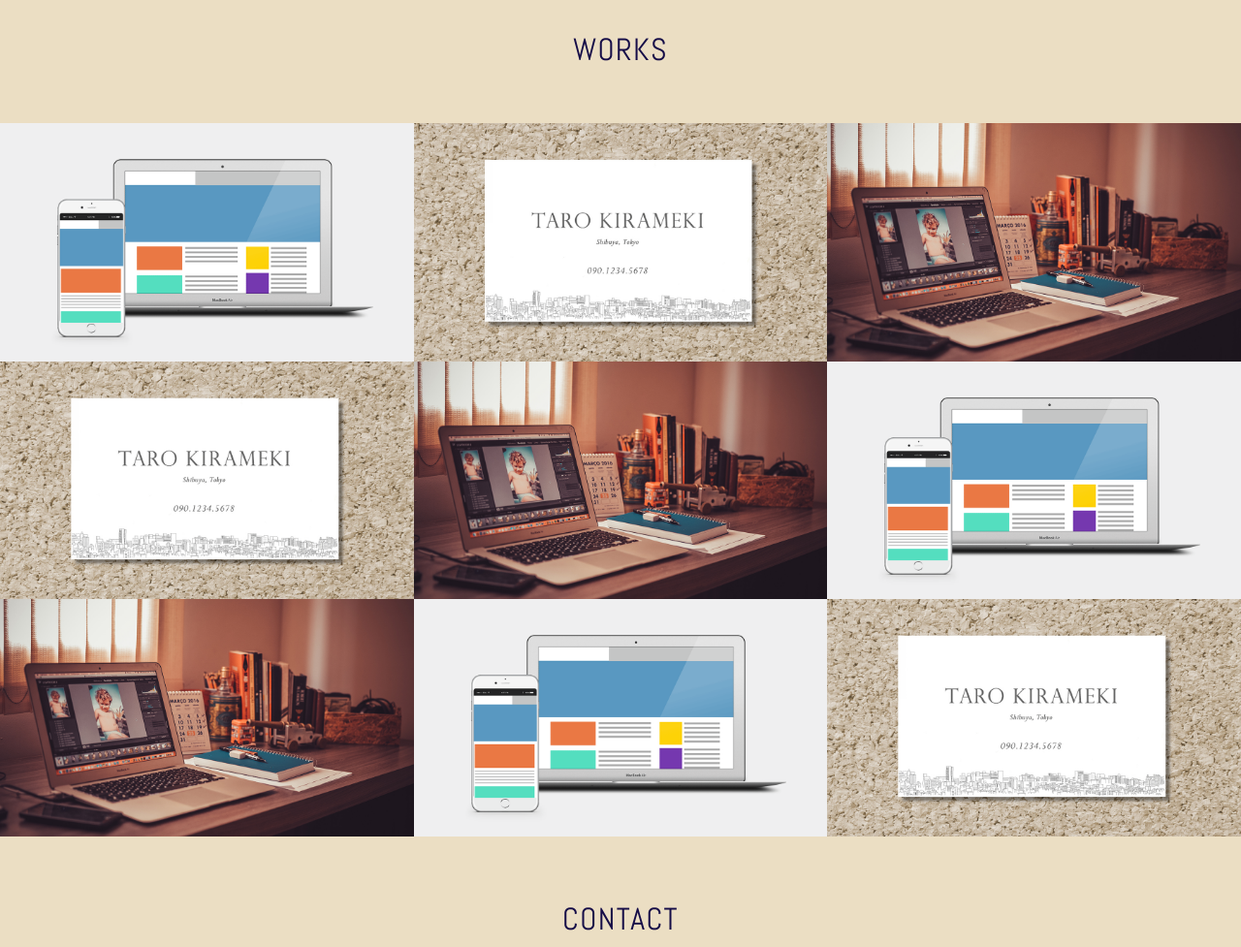
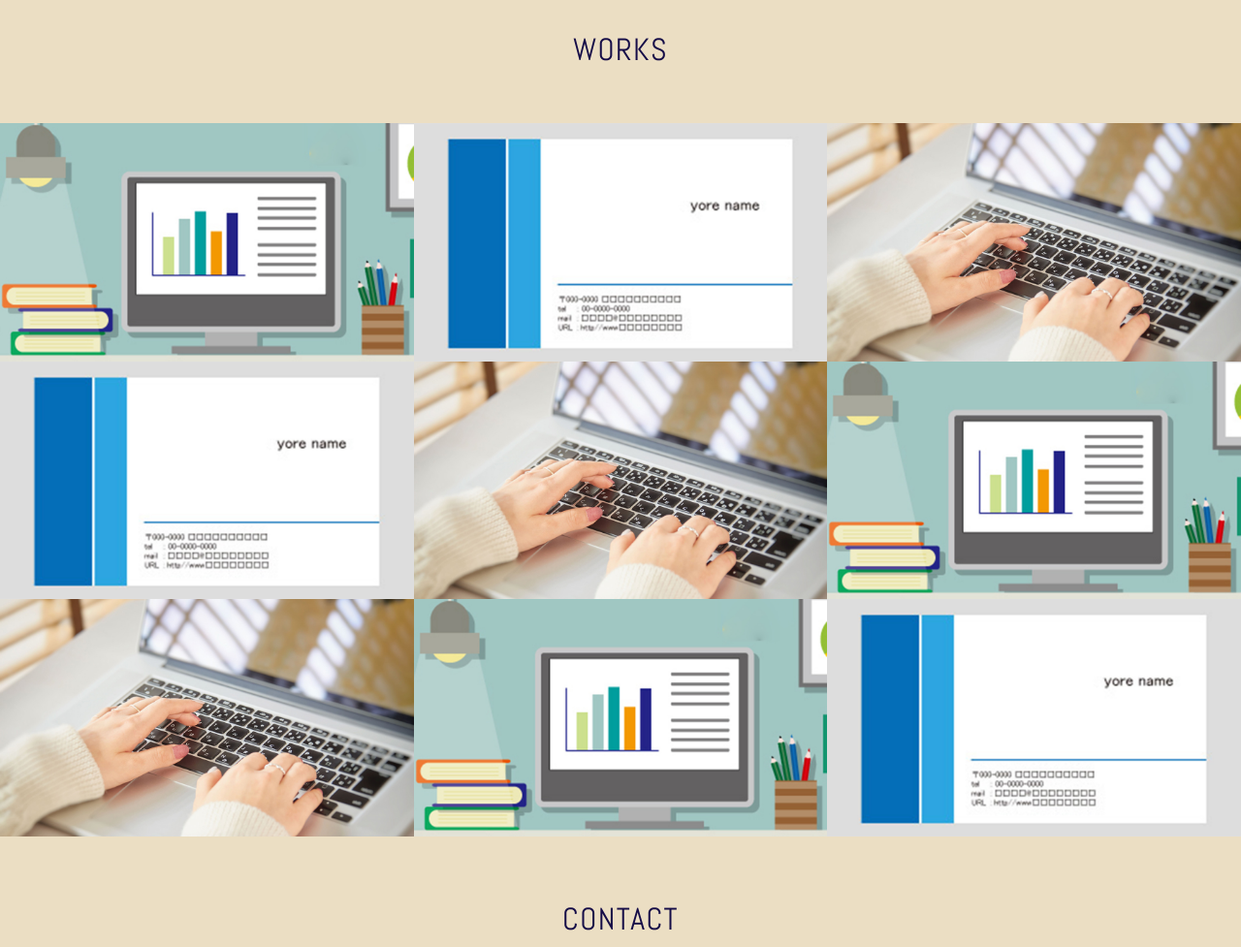
Before and after one commit to sasa-yukie/sasa-yukie.github.io, a plain HTML site: page index.html in a window 1280 px wide. Shown: the part 1020-1997 px from the top of the page at 97% size. Drawn offline with nearby package versions, Linux system fonts and the light colour scheme.

Commit message:
change images

```diff
--- a/index.html
+++ b/index.html
@@ -14,7 +14,7 @@
              <a href="#contact" class="button-contact"><i aria-label="お問い合わせ" class="fa fa-envelope-o"></i></a>
              <div class="profile">
                 <h1 class="site-title abel uppercase text-center">Web Designer <span>Hanako Kirameki</span></h1>
-                <img src="./images/img_profile.jpg" alt="プロフィール写真" width="140" height="140" class="block-center profile-icon">
+                <img src="./images/img_profile_new.jpg" alt="プロフィール写真" width="140" height="140" class="block-center profile-icon">
                 <p>東京都在住の煌木花子です。飲食事業を展開する株式会社○○に所属。Web担当としてスキルを上げるべくオンラインスクールにてWebデザインを学ぶ。今後さらにWeb制作の技術やWebマーケティングの知識を身につけ、ブランドをトータル的にデザインしていきたい</p>
             </div>
         </header>
@@ -43,7 +43,7 @@
                 <h2 class="text-center">Works</h2>
                 <div class="works-box">
                     <a href="#">
-                        <img src="./images/img_work_site.png" alt="株式会社きらめき コーポレートサイト様 Webサイトデザイン">
+                        <img src="./images/img_work_site_new.jpg" alt="株式会社きらめき コーポレートサイト様 Webサイトデザイン">
                         <div class="works-box-inner">
                             <div class="text-center">
                                 <h3>株式会社きらめき コーポレートサイト</h3>
@@ -55,7 +55,7 @@
                 </div>
                 <div class="works-box">
             <a href="#">
-                <img src="./images/img_work_card.jpg" alt="きらめき花子様 名刺デザイン">
+                <img src="./images/img_work_card_new.jpg" alt="きらめき花子様 名刺デザイン">
                 <div class="works-box-inner">
                     <div class="text-center">
                         <h3>きらめき花子様 名刺</h3>
@@ -67,7 +67,7 @@
         </div>
         <div class="works-box">
             <a href="#">
-                <img src="./images/img_work_blog.jpg" alt="WordPressオリジナルテーマ">
+                <img src="./images/img_work_blog_new.jpg" alt="WordPressオリジナルテーマ">
                 <div class="works-box-inner">
                     <div class="text-center">
                         <h3>ブログデザイン</h3>
@@ -79,7 +79,7 @@
         </div>
         <div class="works-box">
             <a href="#">
-                <img src="./images/img_work_card.jpg" alt="きらめき花子様 名刺デザイン">
+                <img src="./images/img_work_card_new.jpg" alt="きらめき花子様 名刺デザイン">
                 <div class="works-box-inner">
                     <div class="text-center">
                         <h3>きらめき花子様 名刺</h3>
@@ -91,7 +91,7 @@
         </div>
         <div class="works-box">
             <a href="#">
-                <img src="./images/img_work_blog.jpg" alt="WordPressオリジナルテーマ">
+                <img src="./images/img_work_blog_new.jpg" alt="WordPressオリジナルテーマ">
                 <div class="works-box-inner">
                     <div class="text-center">
                         <h3>ブログデザイン</h3>
@@ -103,7 +103,7 @@
         </div>
         <div class="works-box">
             <a href="#">
-                <img src="./images/img_work_site.png" alt="株式会社きらめき コーポレートサイト様 Webサイトデザイン">
+                <img src="./images/img_work_site_new.jpg" alt="株式会社きらめき コーポレートサイト様 Webサイトデザイン">
                 <div class="works-box-inner">
                     <div class="text-center">
                         <h3>株式会社きらめき コーポレートサイト</h3>
@@ -115,7 +115,7 @@
         </div>
         <div class="works-box">
             <a href="#">
-                <img src="./images/img_work_blog.jpg" alt="WordPressオリジナルテーマ">
+                <img src="./images/img_work_blog_new.jpg" alt="WordPressオリジナルテーマ">
                 <div class="works-box-inner">
                     <div class="text-center">
                         <h3>ブログデザイン</h3>
@@ -127,7 +127,7 @@
         </div>
         <div class="works-box">
                     <a href="#">
-                        <img src="./images/img_work_site.png" alt="株式会社きらめき コーポレートサイト様 Webサイトデザイン">
+                        <img src="./images/img_work_site_new.jpg" alt="株式会社きらめき コーポレートサイト様 Webサイトデザイン">
                         <div class="works-box-inner">
                             <div class="text-center">
                                 <h3>株式会社きらめき コーポレートサイト</h3>
@@ -139,7 +139,7 @@
                 </div>
                 <div class="works-box">
             <a href="#">
-                <img src="./images/img_work_card.jpg" alt="きらめき花子様 名刺デザイン">
+                <img src="./images/img_work_card_new.jpg" alt="きらめき花子様 名刺デザイン">
                 <div class="works-box-inner">
                     <div class="text-center">
                         <h3>きらめき花子様 名刺</h3>
```
Also changed, not shown: images/img_profile.jpg (deleted), images/img_profile_new.jpg (added), images/img_work_blog.jpg (deleted), images/img_work_blog_new.jpg (added), images/img_work_card.jpg (deleted), images/img_work_card_new.jpg (added), images/img_work_site.png (deleted), images/img_work_site_new.jpg (added).
